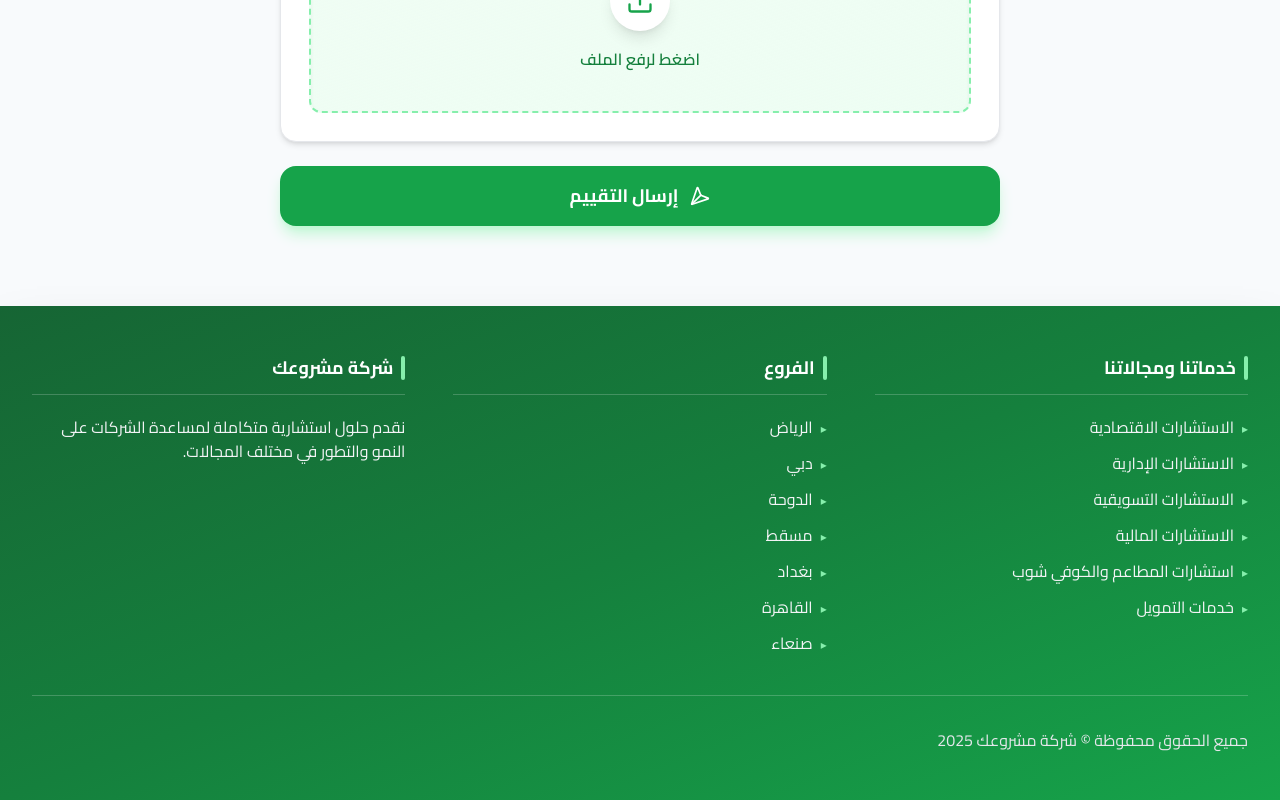
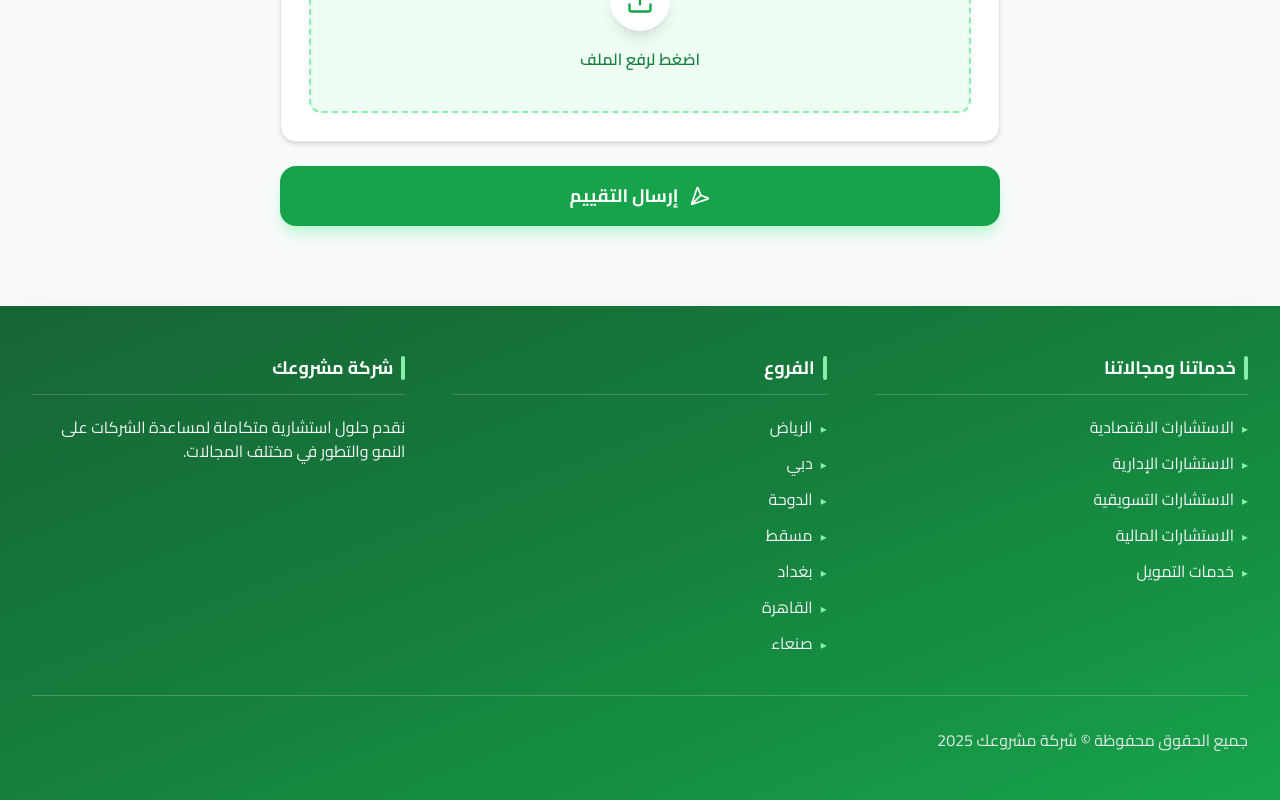
Before and after one commit to mohamed566-11/mashrook-evaluation, a React (Vite) app: page / in a window 1280 px wide. Shown: the part 2260-3060 px from the top of the page. Built offline with nearby package versions, Linux system fonts and the light colour scheme; no server answers; the database is empty.

Commit message:
remove service from footer

```diff
--- a/constants.ts
+++ b/constants.ts
@@ -54,7 +54,6 @@ export const TRANSLATIONS: Record<Language, Translation> = {
         "الاستشارات الإدارية",
         "الاستشارات التسويقية",
         "الاستشارات المالية",
-        "استشارات المطاعم والكوفي شوب",
         "خدمات التمويل"
       ],
       branches: [
@@ -121,7 +120,6 @@ export const TRANSLATIONS: Record<Language, Translation> = {
         "Administrative Consultations",
         "Marketing Consultations",
         "Financial Consultations",
-        "Restaurant & Café Consultations",
         "Financing Services"
       ],
       branches: [
```
